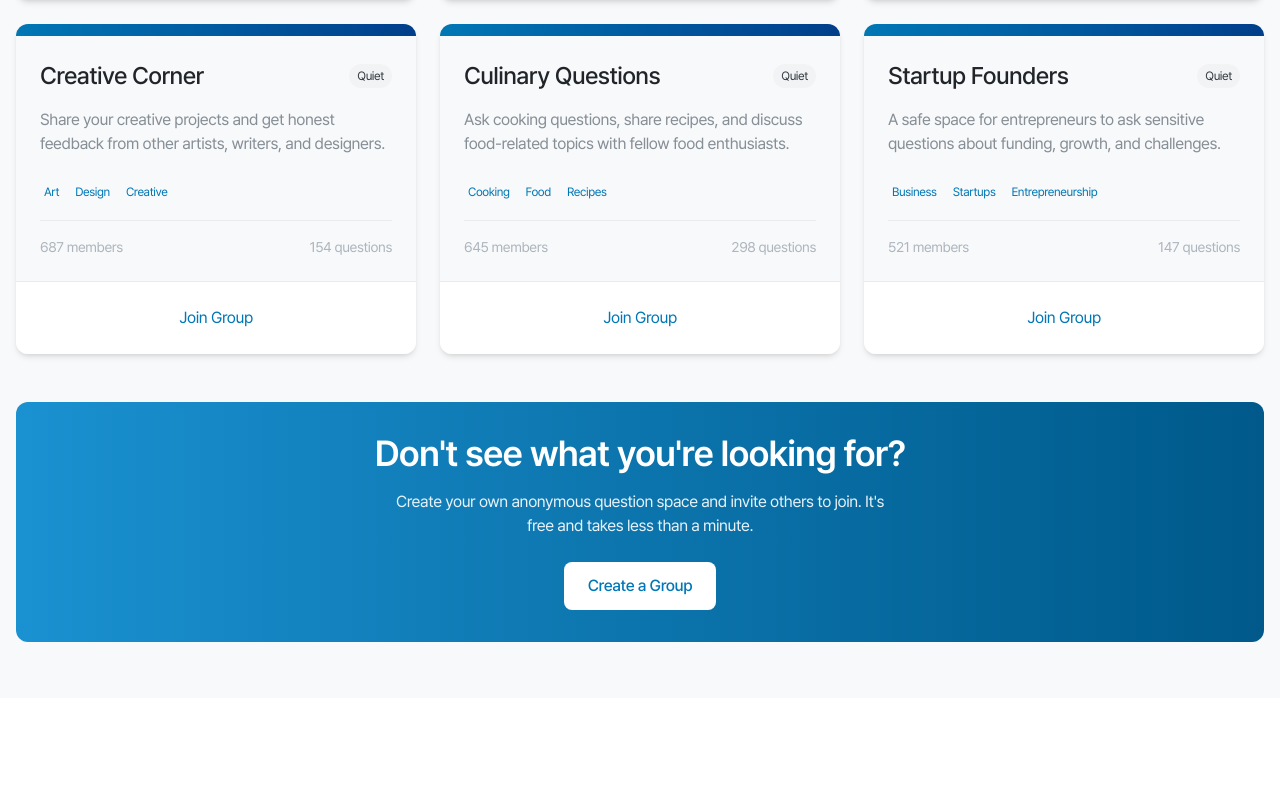
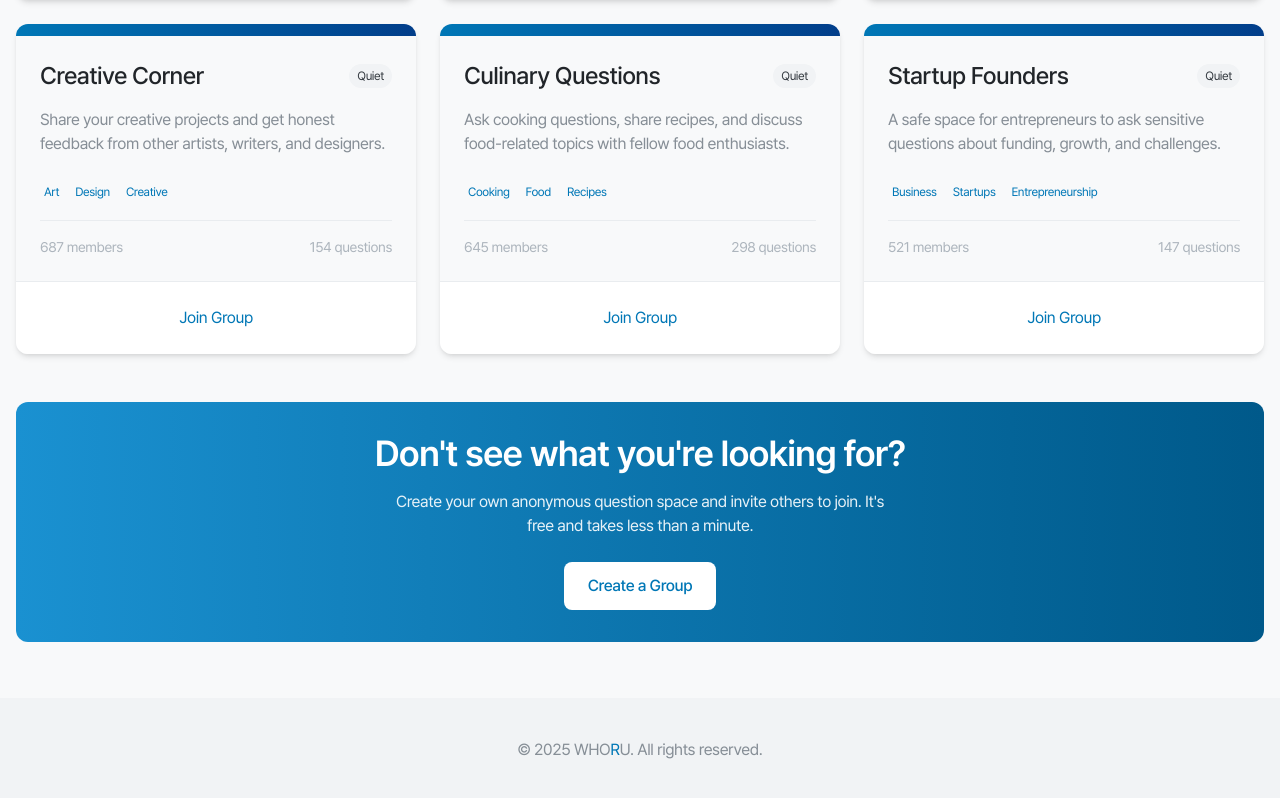
Before and after one commit to NekoGroove01/WHORU, a Next.js app: page /browse in a window 1280 px wide. Shown: the part 1492-2290 px from the top of the page. Before the commit the page ends 2190 px from the top, so only its background shows below. Built offline with nearby package versions, Linux system fonts and the light colour scheme.

Commit message:
Fix: move footer to layout.tsx for render every pages

```diff
--- a/src/app/layout.tsx
+++ b/src/app/layout.tsx
@@ -3,6 +3,7 @@ import { gmarketSans, pretendard } from "@/app/fonts";
 import "./globals.css";
 import { ThemeProvider } from "@/providers/ThemeProvider";
 import { ThemeToggle } from "@/components/ThemeToggle";
+import { Footer } from "@/components/Footer";
 
 export const metadata: Metadata = {
 	title: "Create Next App",
@@ -23,6 +24,8 @@ export default function RootLayout({
 			<body className={`${pretendard.className}`} suppressHydrationWarning>
 				<ThemeProvider>
 					{children}
+					{/* Footer */}
+					<Footer />
 					{/* Theme Toggle - Fixed position */}
 					<div className="fixed bottom-5 right-5">
 						<ThemeToggle />
--- a/src/app/page.tsx
+++ b/src/app/page.tsx
@@ -161,16 +161,6 @@ export default function HomePage() {
 					</motion.div>
 				</div>
 			</section>
-
-			{/* Footer Section */}
-			<footer className="py-10 bg-gray-100 dark:bg-gray-800">
-				<div className="container mx-auto px-6 text-center">
-					<p className="text-gray-600 dark:text-gray-400">
-						&copy; {new Date().getFullYear()} WHO
-						<span className="logo-accent">R</span>U. All rights reserved.
-					</p>
-				</div>
-			</footer>
 		</main>
 	);
 }
--- /dev/null
+++ b/src/components/Footer.tsx
@@ -0,0 +1,12 @@
+export function Footer() {
+	return (
+		<footer className="py-10 bg-gray-100 dark:bg-gray-800">
+			<div className="container mx-auto px-6 text-center">
+				<p className="text-gray-600 dark:text-gray-400">
+					&copy; {new Date().getFullYear()} WHO
+					<span className="logo-accent">R</span>U. All rights reserved.
+				</p>
+			</div>
+		</footer>
+	);
+}
```
